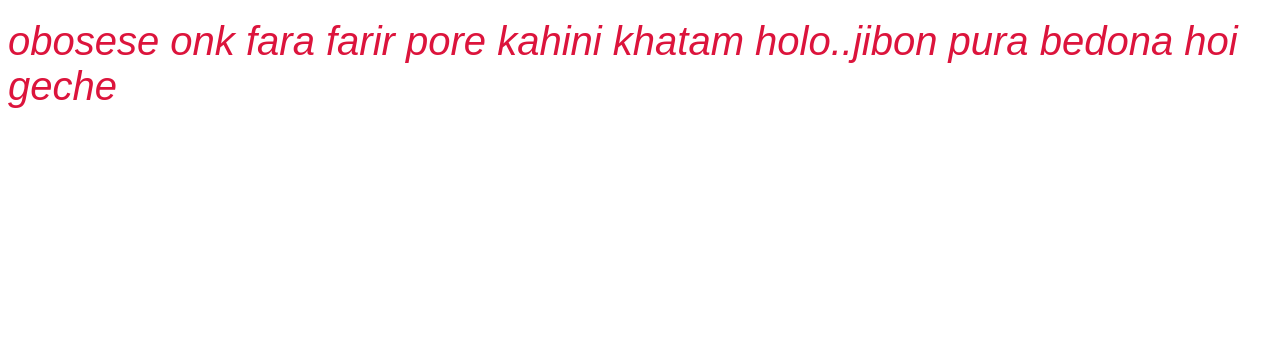
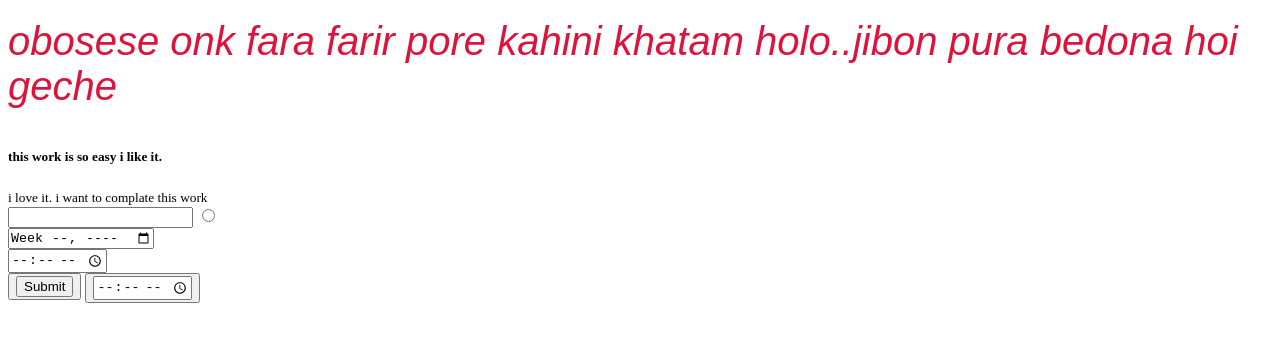
Before and after one commit to Mashihurr/my-creatt-repo, a plain HTML site: page index.html in a window 1280 px wide. Shown: the part 419-760 px from the top of the page. Drawn offline with Linux system fonts and the light colour scheme.

Commit message:
button added

```diff
--- a/index.html
+++ b/index.html
@@ -14,5 +14,13 @@
     <h3>ami web er kaj shikteci</h3>
     <p>1st time onk kosto lage but bujhe gele ekebare easy</p>
     <p>obosese onk fara farir pore kahini khatam holo..jibon pura bedona hoi geche</p>
+    <h5>this work is so easy i like it.</h5>
+    <small>i love it. i want to complate this work</small><br>
+    <input type="text">
+    <input type="radio"><br>
+    <input type="week"><br>
+    <input type="time"><br>
+    <button><input type="submit"></button>
+    <button><input type="time"></button>
 </body>
 </html>
```
